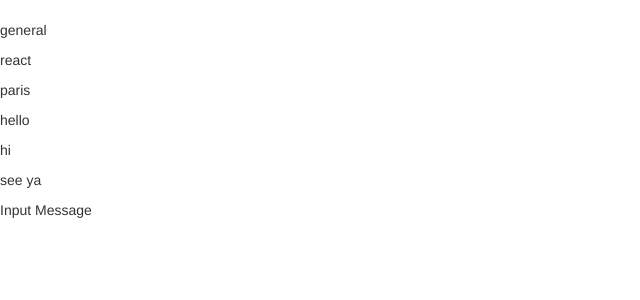
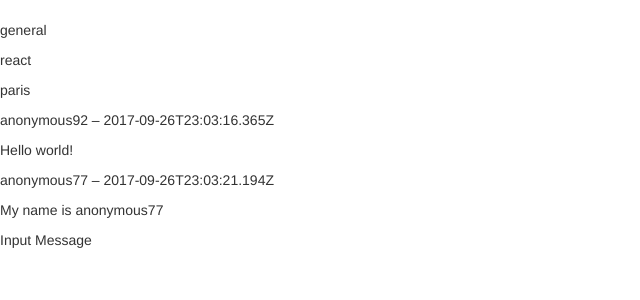
Before and after one commit to lcskoerner/chat-redux, a React app: page / in a window 1280 px wide. Shown: the top 300 px of the page, without its empty margins (0-640 px from the left). Built offline with nearby package versions, Linux system fonts and the light colour scheme.

Commit message:
initial message loaded into messageList

```diff
--- a/package.json
+++ b/package.json
@@ -28,6 +28,7 @@
     "react-dom": "16.2",
     "react-redux": "^5.0.6",
     "redux": "^3.7.2",
+    "redux-devtools-extension": "^2.13.8",
     "redux-logger": "^3.0.6",
     "redux-promise": "^0.6.0"
   },
--- a/src/components/message.jsx
+++ b/src/components/message.jsx
@@ -1,12 +1,13 @@
 /* eslint-disable react/prefer-stateless-function */
-import React, { Component } from 'react';
+import React from 'react';
 
-class Message extends Component {
-  render() {
-    return (
-      <p>{this.props.message}</p>
-    );
-  }
-}
+const Message = (props) => {
+  return (
+    <div>
+      <p>{props.message.author} – {props.message.created_at}</p>
+      <p>{props.message.content}</p>
+    </div>
+  );
+};
 
 export default Message;
--- a/src/containers/message_list.jsx
+++ b/src/containers/message_list.jsx
@@ -1,23 +1,24 @@
 /* eslint-disable react/prefer-stateless-function */
 import React, { Component } from 'react';
+import { connect } from 'react-redux';
 import Message from '../components/message';
 import MessageForm from './message_form';
 
+function mapStateToProps(state) {
+  return {
+    messages: state.messages
+  };
+}
+
 class MessageList extends Component {
   render() {
-    const messages = [
-      "hello",
-      "hi",
-      "see ya"
-    ];
-
     return (
       <div>
-        {messages.map(message => <Message message={message} />)}
+        {this.props.messages.map(message => <Message message={message} />)}
         <MessageForm />
       </div>
     );
   }
 }
 
-export default MessageList;
+export default connect(mapStateToProps, null)(MessageList);
--- a/src/index.jsx
+++ b/src/index.jsx
@@ -2,9 +2,10 @@
 import React from 'react';
 import ReactDOM from 'react-dom';
 import { Provider } from 'react-redux';
-import { createStore, combineReducers, applyMiddleware } from 'redux';
+import { createStore, combineReducers, applyMiddleware, compose } from 'redux';
 import { logger } from 'redux-logger';
 import reduxPromise from 'redux-promise';
+
 import messagesReducer from './reducers/messages_reducer';
 import channelsReducer from './reducers/channels_reducer';
 import selectedChannelReducer from './reducers/selected_channel_reducer';
@@ -35,17 +36,20 @@ const initialState = {
 };
 
 const reducers = combineReducers({
-  messagesReducer,
-  channelsReducer,
-  selectedChannelReducer,
-  currentUserNameReducer
+  messages: messagesReducer,
+  channels: channelsReducer,
+  selectedChannel: selectedChannelReducer,
+  currentUserName: currentUserNameReducer
 });
 
-const middlewares = applyMiddleware(reduxPromise, logger);
+// eslint-disable-next-line no-underscore-dangle
+const composeEnhancers = window.__REDUX_DEVTOOLS_EXTENSION_COMPOSE__ || compose;
+const middlewares = composeEnhancers(applyMiddleware(reduxPromise, logger));
+const store = createStore(reducers, initialState, middlewares);
 
 // render an instance of the component in the DOM
 ReactDOM.render(
-  <Provider store={createStore(reducers, initialState, middlewares)}>
+  <Provider store={store}>
     <App />
   </Provider>,
   document.getElementById('root')
```
Also changed, not shown: 1 other file (tests, documents, lock files or other folders).
